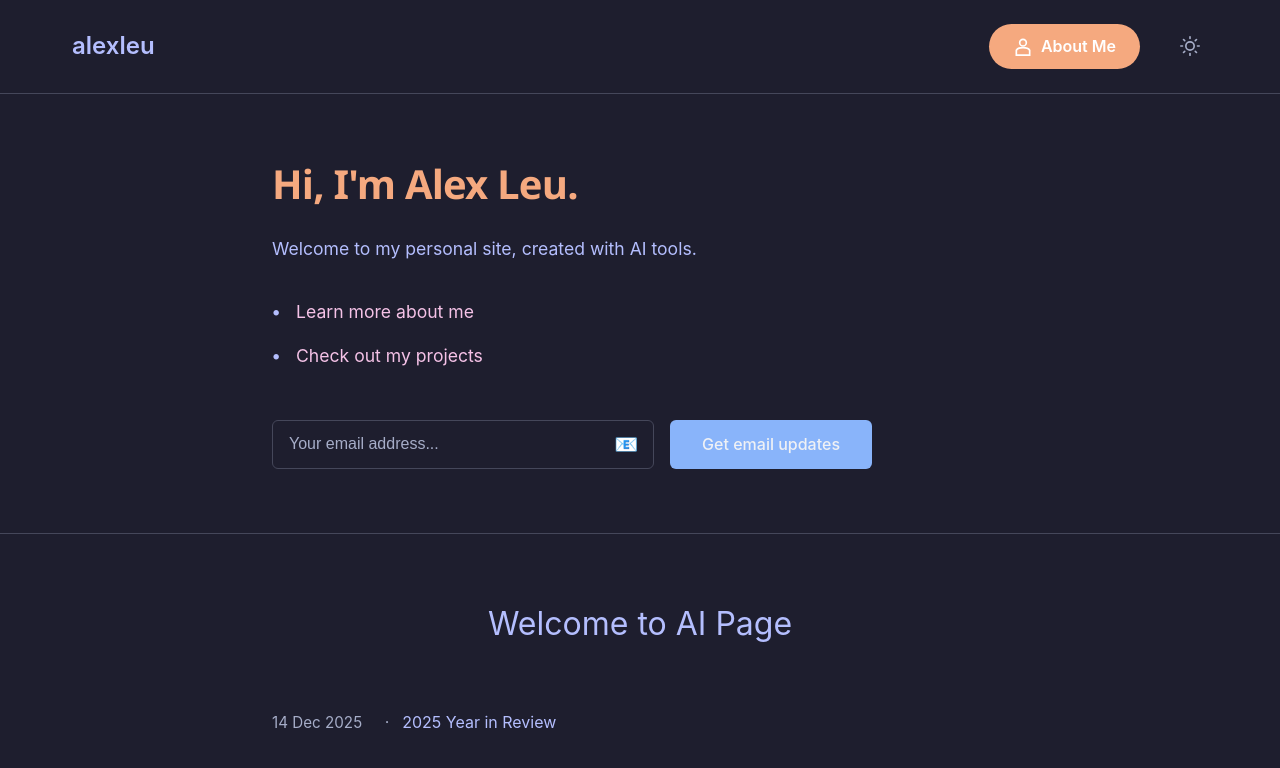
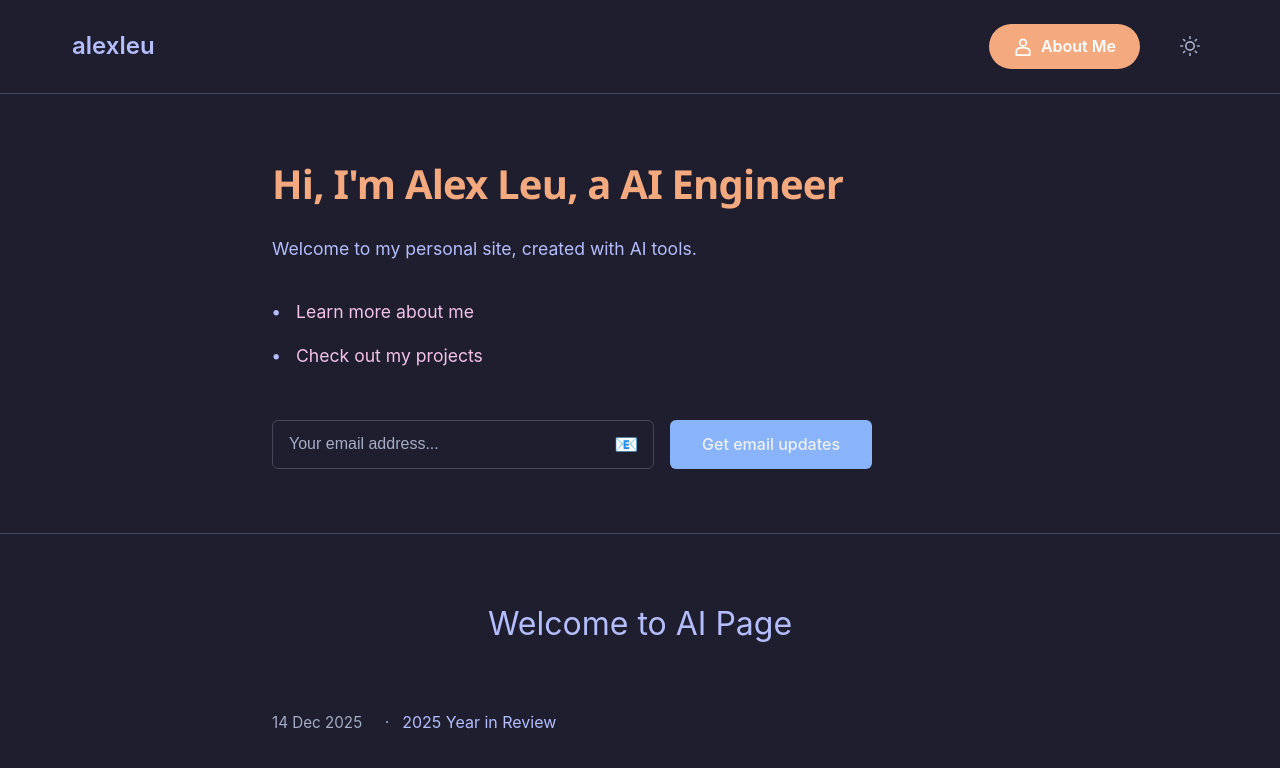
Before and after one commit to mrleu/alexleu-ai, a React (Vite) app: page /alexleu-ai/alexleu-ai in a window 1280 px wide. Shown: the top 768 px of the page. Built offline with nearby package versions, Linux system fonts and the light colour scheme.

Commit message:
at least rotate is working

```diff
--- a/src/components/Hero.css
+++ b/src/components/Hero.css
@@ -12,6 +12,27 @@
   color: var(--peach-color);
   font-family: 'Segoe UI', 'Roboto', sans-serif;
   letter-spacing: -0.02em;
+}
+
+.rotating-role {
+  display: inline-block;
+  min-width: 280px;
+  animation: fadeSwitch 0.5s ease-in-out;
+}
+
+@keyframes fadeSwitch {
+  0% {
+    opacity: 1;
+    transform: translateY(0);
+  }
+  50% {
+    opacity: 0;
+    transform: translateY(-10px);
+  }
+  100% {
+    opacity: 1;
+    transform: translateY(0);
+  }
 }
 
 .intro {
--- a/src/components/Hero.jsx
+++ b/src/components/Hero.jsx
@@ -1,8 +1,23 @@
-import { useState } from 'react';
+import { useState, useEffect } from 'react';
 import './Hero.css';
 
 function Hero() {
   const [email, setEmail] = useState('');
+  const [roleIndex, setRoleIndex] = useState(0);
+
+  const roles = [
+    'Data Scientist',
+    'AI Engineer',
+    'ML Engineer'
+  ];
+
+  useEffect(() => {
+    const interval = setInterval(() => {
+      setRoleIndex((prev) => (prev + 1) % roles.length);
+    }, 3000);
+
+    return () => clearInterval(interval);
+  }, []);
 
   const handleSubmit = (e) => {
     e.preventDefault();
@@ -13,7 +28,7 @@ function Hero() {
   return (
     <section className="hero">
       <div className="hero-content">
-        <h1>Hi, I'm Alex Leu.</h1>
+        <h1>Hi, I'm Alex Leu, a <span className="rotating-role">{roles[roleIndex]}</span></h1>
 
         <p className="intro">
           Welcome to my personal site, created with AI tools.
```
